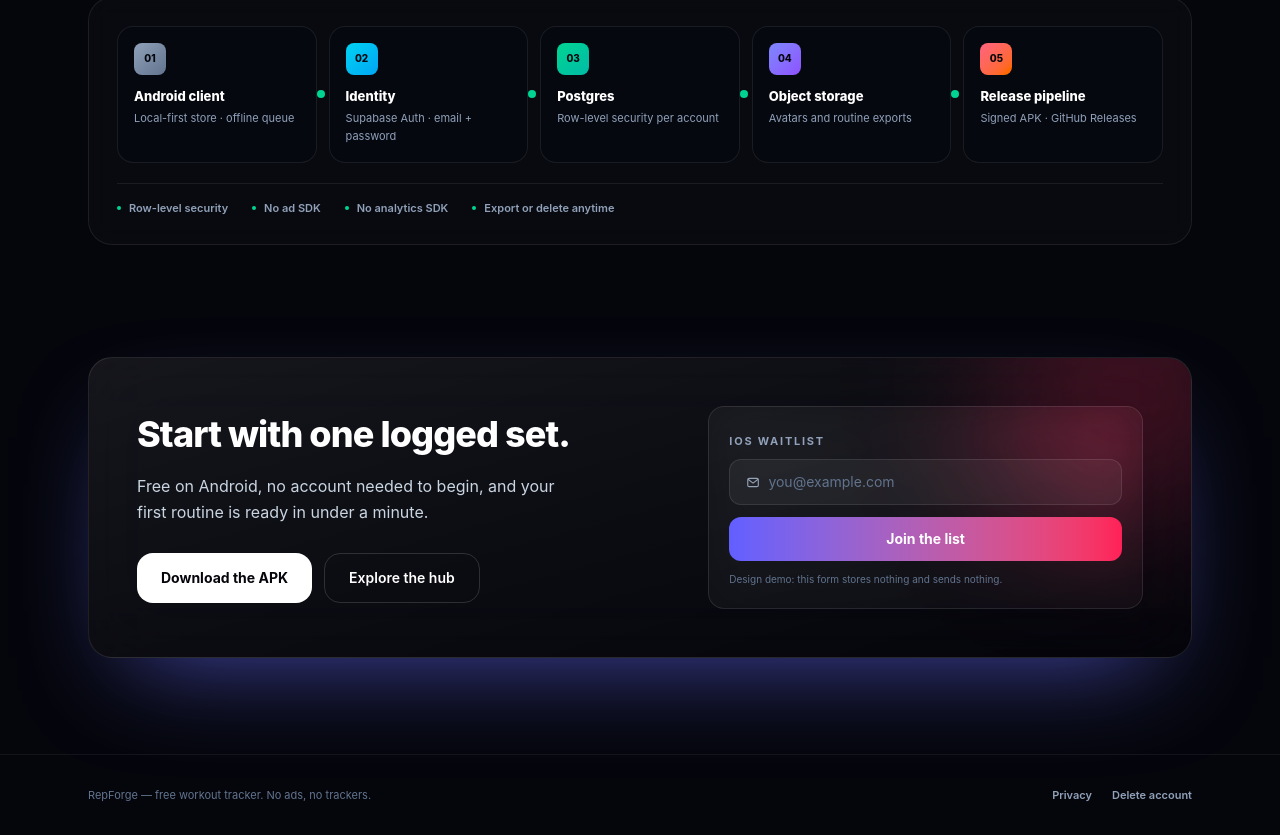
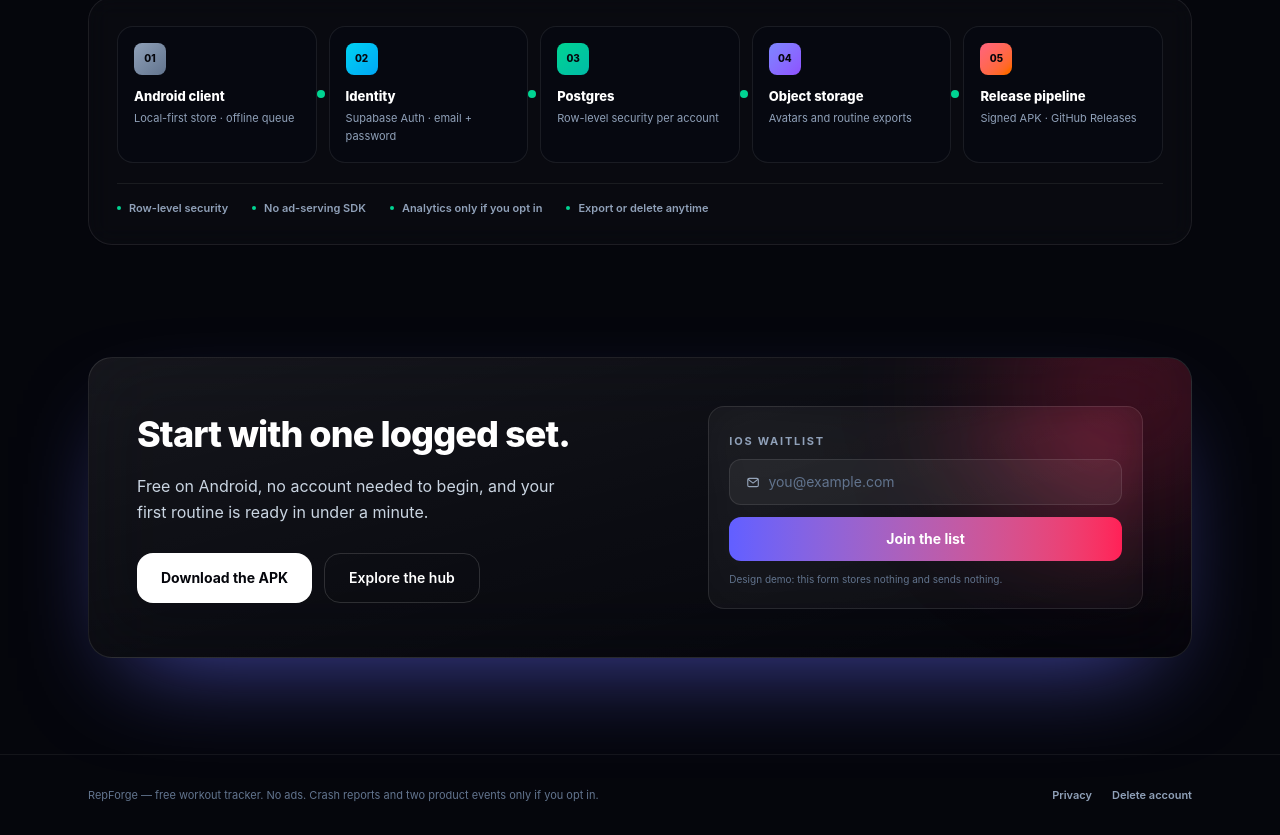
Before and after one commit to rahul26scs1003001315-dotcom/repforge-landing, a Next.js app: page / in a window 1280 px wide. Shown: the part 3473-4308 px from the top of the page. Built offline with nearby package versions, Linux system fonts and the light colour scheme; no server answers.

Commit message:
demo/a: stop claiming there is no analytics SDK
Google Analytics for Firebase ships in 1.0.27 and Sentry reports start after the privacy gate, so the trust chips and footer described a build that no longer exists. They now say no ad-serving SDK, with analytics only on opt-in.

```diff
--- a/app/demo/a/page.tsx
+++ b/app/demo/a/page.tsx
@@ -1128,7 +1128,7 @@ function StackCommand() {
           </div>
 
           <div className="mt-5 flex flex-wrap items-center gap-x-6 gap-y-2 border-t border-white/[0.07] pt-4">
-            {['Row-level security', 'No ad SDK', 'No analytics SDK', 'Export or delete anytime'].map(
+            {['Row-level security', 'No ad-serving SDK', 'Analytics only if you opt in', 'Export or delete anytime'].map(
               (item) => (
                 <span key={item} className="flex items-center gap-2 text-[11px] font-semibold text-slate-400">
                   <span className="h-1 w-1 rounded-full bg-emerald-400" />
@@ -1236,7 +1236,7 @@ function Footer({ live }: { live: boolean }) {
       <div className="mx-auto flex max-w-6xl flex-col items-center justify-between gap-4 px-5 py-8 sm:flex-row sm:px-6">
         <p className="text-[11px] text-slate-500">
           {live
-            ? 'RepForge — free workout tracker. No ads, no trackers.'
+            ? 'RepForge — free workout tracker. No ads. Crash reports and two product events only if you opt in.'
             : 'RepForge — design demo A. Not the live page.'}
         </p>
         <div className="flex items-center gap-5">
```
